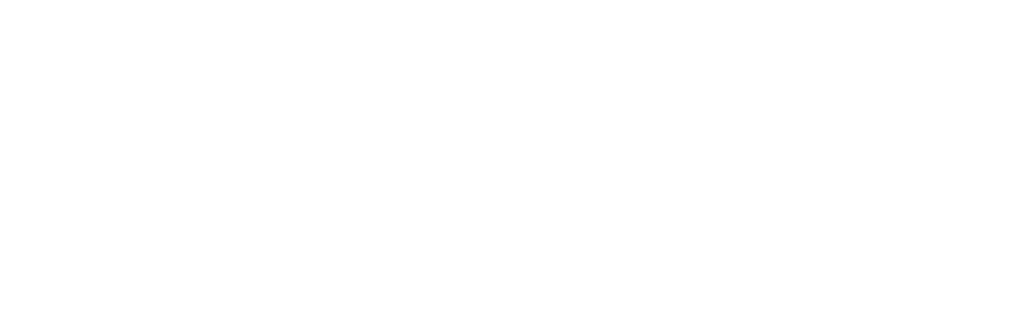
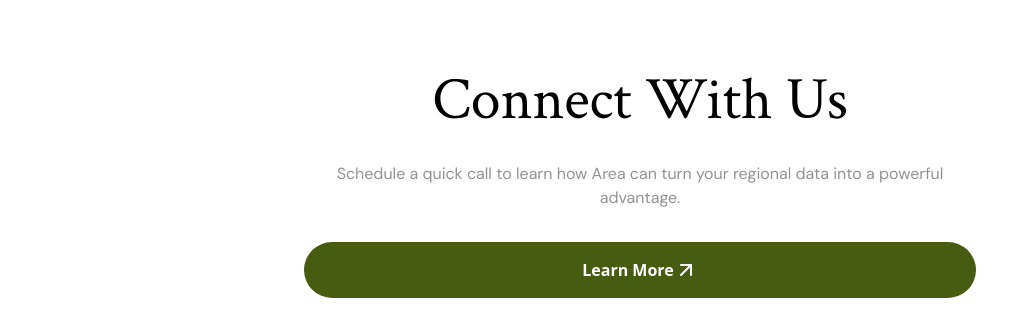
Before and after one commit to nohandev/area-landing-page, a React (Vite) app: page / in a window 1280 px wide. Shown: the part 6356-6692 px from the top of the page, without its empty margins (0-1019 px from the left). Before the commit the page ends 6340 px from the top, so only its background shows below. Built offline with nearby package versions, Linux system fonts and the light colour scheme.

Commit message:
feat: (connect with us) component

```diff
--- a/src/App.tsx
+++ b/src/App.tsx
@@ -6,6 +6,7 @@ import Features from '@/components/Features'
 import Specifications from '@/components/Specifications'
 import Testimonial from '@/components/Testimonial'
 import HowToIt from '@/components/HowToIt'
+import ConnectWithUs from '@/components/ConnectWithUs'
 
 const App = () => {
   return (
@@ -19,6 +20,7 @@ const App = () => {
         <Specifications/>
         <Testimonial/>
         <HowToIt/>
+        <ConnectWithUs/>
       </main>
     </div>
   )
--- /dev/null
+++ b/src/components/ConnectWithUs.tsx
@@ -0,0 +1,22 @@
+import Button from './ui/Button'
+import { ArrowUpRight } from 'lucide-react'
+
+const ConnectWithUs = () => {
+  return (
+    <section className='p-5 h-[50dvh] flex items-center justify-center'>
+      <div className='w-full max-w-7xl mx-auto'>
+        <div className='mx-auto flex justify-center flex-col gap-8 max-w-2xl text-center'>
+          <h1 className='font-crimson text-6xl'>Connect With Us</h1>
+          <p className='text-muted-foreground font-dmsans'>Schedule a quick call to learn how Area can turn your regional data into a powerful advantage.</p>
+          <Button
+          icon={<ArrowUpRight/>}
+          className='bg-primary text-primary-foreground transition duration-150 py-4 rounded-4xl font-bold hover:bg-secondary'>
+            Learn More
+          </Button>
+        </div>
+      </div>
+    </section>
+  )
+}
+
+export default ConnectWithUs
--- a/src/components/ui/Button.tsx
+++ b/src/components/ui/Button.tsx
@@ -3,17 +3,20 @@ import React from 'react'
 interface ButtonProps extends React.ButtonHTMLAttributes<HTMLButtonElement> {
   children?: React.ReactNode
   className?: string
+  icon?: React.ReactNode
 }
 
 const Button:React.FC<ButtonProps> = ({
   children,
   className='',
+  icon,
   ...props}) => {
   return (
    <button
    className={`text-center cursor-pointer flex items-center justify-center ${className}`}
    {...props}>
     {children}
+    {icon && <span>{icon}</span>}
    </button>
   )
 }
```
